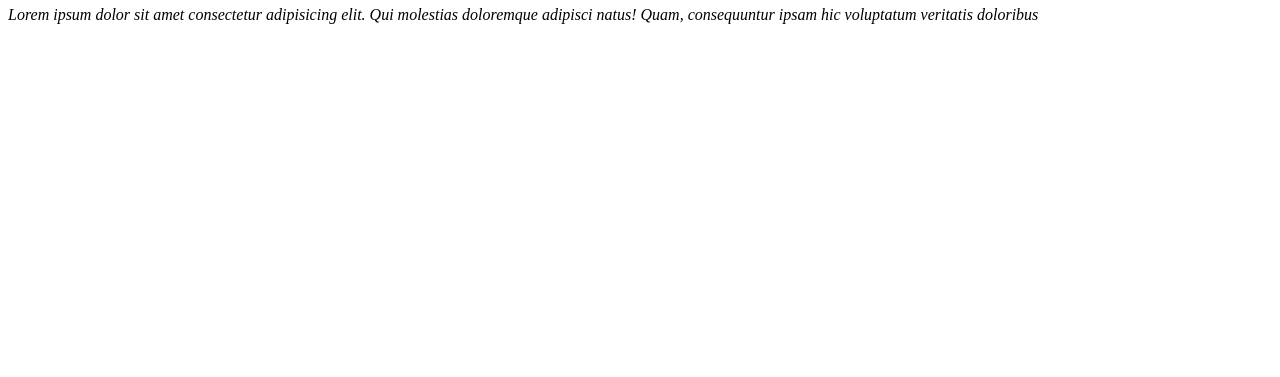
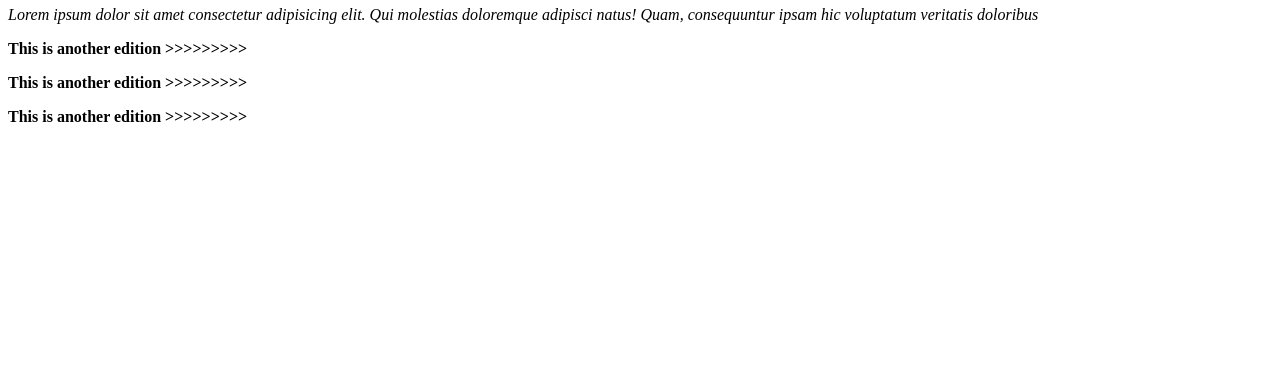
Before and after one commit to chayansrk64/module-3-repo, a plain HTML site: page index.html in a window 1280 px wide. Shown: the part 423-800 px from the top of the page. Drawn offline with Linux system fonts and the light colour scheme.

Commit message:
another edition

```diff
--- a/index.html
+++ b/index.html
@@ -22,6 +22,9 @@
     <div>
         <h1>I'm testing....</h1>
         <p><i>Lorem ipsum dolor sit amet consectetur adipisicing elit. Qui molestias doloremque adipisci natus! Quam, consequuntur ipsam hic voluptatum veritatis doloribus</i></p>
+        <p><b>This is another edition >>>>>>>>> </b></p>
+        <p><b>This is another edition >>>>>>>>> </b></p>
+        <p><b>This is another edition >>>>>>>>> </b></p>
     </div>
 
 
```
